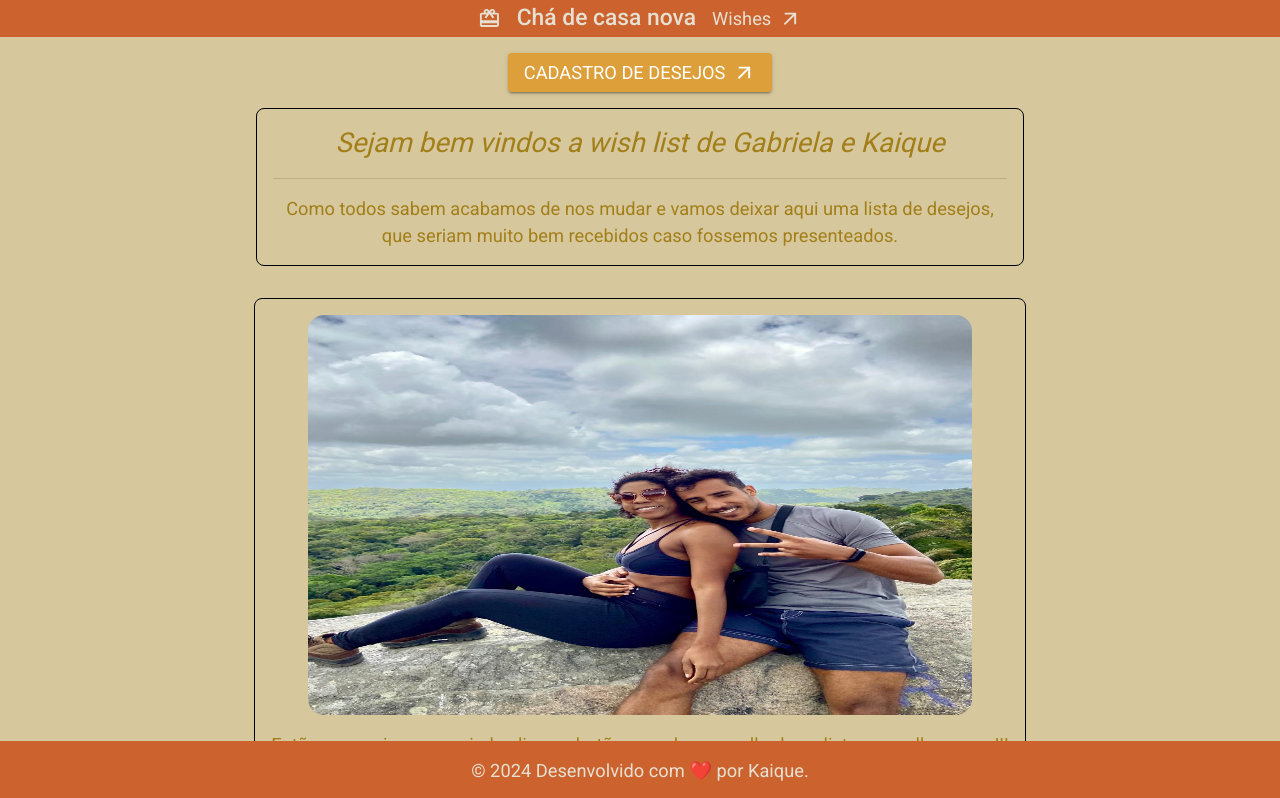
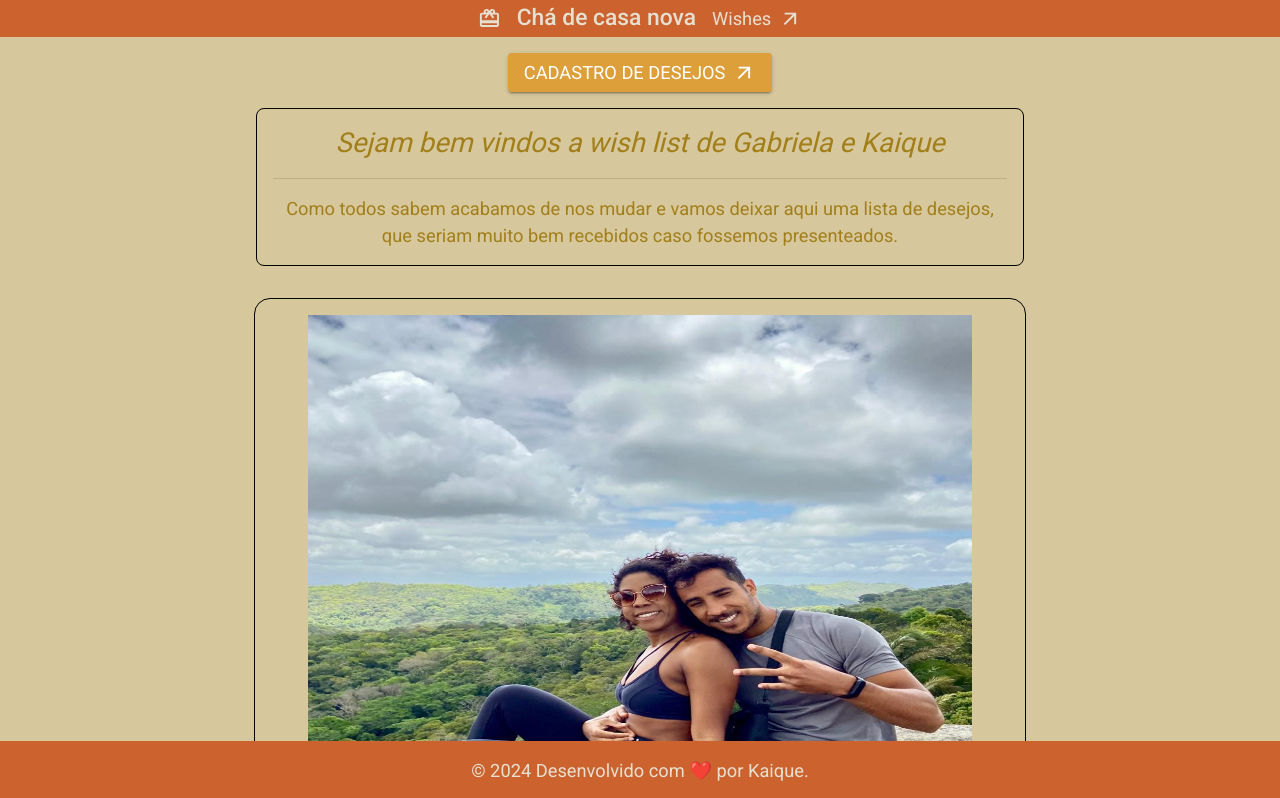
Before and after one commit to Kaiqueperez/front-next-gift-list, a Next.js app: page / in a window 1280 px wide. Shown: the top 798 px of the page. Built offline with nearby package versions, Linux system fonts and the light colour scheme; no server answers.

Commit message:
chore(image): ajust image size in largers screens

```diff
--- a/src/app/page.tsx
+++ b/src/app/page.tsx
@@ -92,25 +92,12 @@ export default function Home() {
                 presenteados.
               </Typography>
             </E.WarningBox>
-            <E.CTAContent
-              m={2}
-              p={2}
-              alignItems={'center'}
-              border={'1px solid black'}
-              borderRadius={2}
-              display={'flex'}
-              flexDirection={'column'}
-              gap={2}
-            >
+            <E.CTAContent m={2} p={2}>
               <Image
                 src={'/img-homee.jpeg'}
                 alt={''}
                 width={250}
                 height={200}
-                style={{
-                  width: '90%',
-                  height: '400px',
-                }}
                 priority
               />
 
--- a/src/app/styles.ts
+++ b/src/app/styles.ts
@@ -8,8 +8,21 @@ export const WarningBox = styled(Box)`
   }
 `
 export const CTAContent = styled(Box)`
+  display: flex;
+  align-items: center;
+  border: 1px solid black;
+  border-radius: 16px;
+  flex-direction: column;
+  gap: 16px;
+
   img {
-    border-radius: 16px;
+    width: 90%;
+    height: 400px;
   }
-  text-align: -webkit-center;
+
+  @media (min-width: 1024px) {
+    img {
+      height: 620px;
+    }
+  }
 `
--- a/src/components/WishList/index.tsx
+++ b/src/components/WishList/index.tsx
@@ -96,6 +96,7 @@ export const WishList = ({
                 }}
                 component="img"
                 height="194"
+                loading='lazy'
                 image={wish.imageUrl}
                 alt="image of wish"
               />
```
